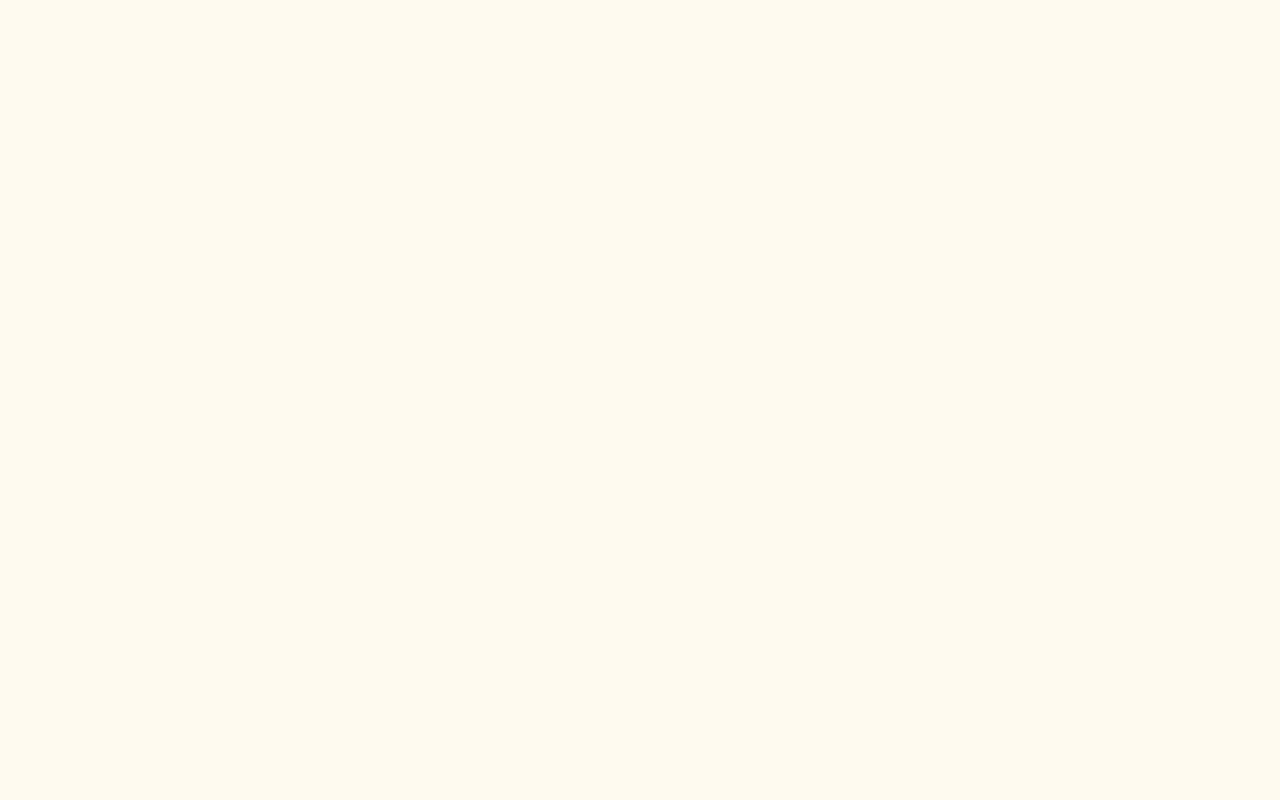
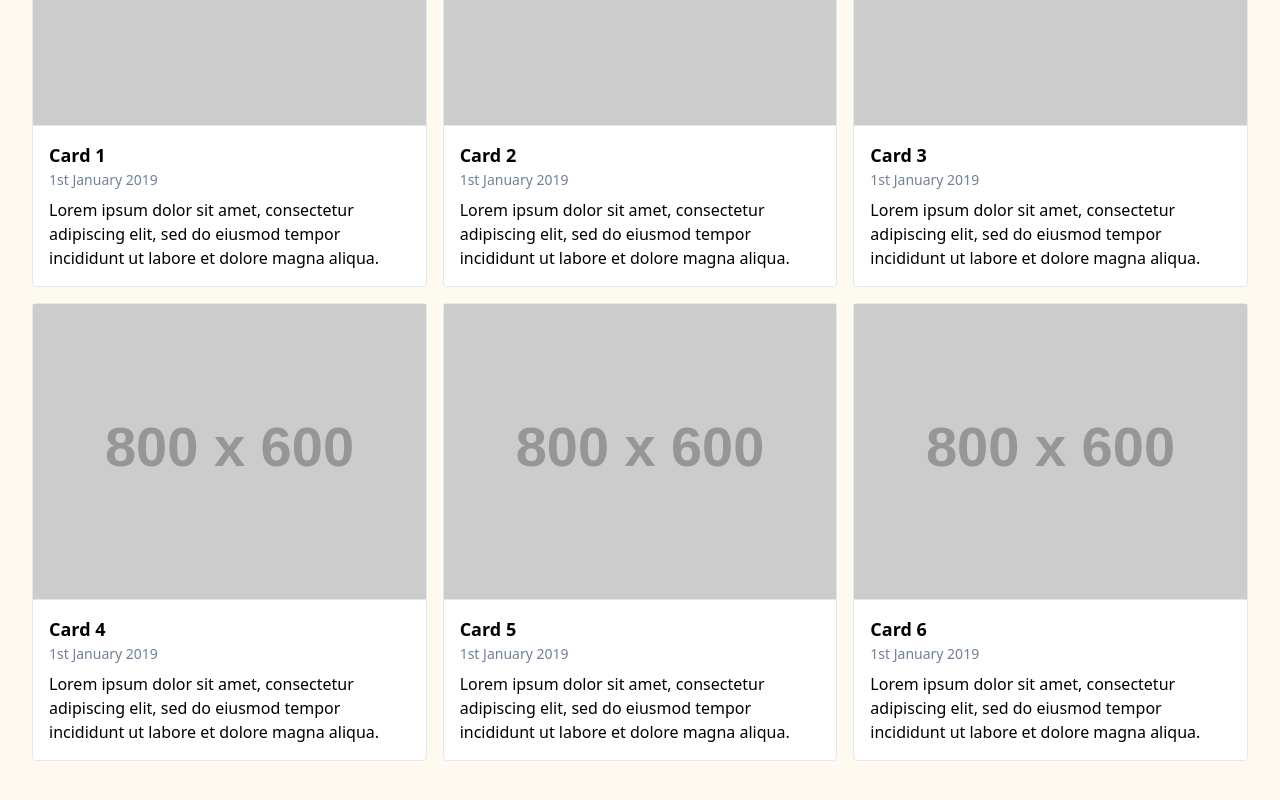
Before and after one commit to WinsonLoo/Animag, a Next.js app: page / in a window 1280 px wide. Shown: the part 274-1074 px from the top of the page. Before the commit the page ends 800 px from the top, so only its background shows below. Built offline with nearby package versions, Linux system fonts and the light colour scheme.

Commit message:
completed ui design, need to add content from api to ui and can start doing pagination ady

```diff
--- a/components/navbar.js
+++ b/components/navbar.js
@@ -3,7 +3,7 @@ import Link from 'next/link'
 
 export const siteTitle = 'Animag'
 
-export default function Navbar({home,contact}) {
+export default function Navbar({home,contact,about}) {
     return (
         <div>
             <Head>
@@ -37,7 +37,7 @@ export default function Navbar({home,contact}) {
 
                         </span>
                         <span className="font-semibold text-xl tracking-tight pr-10">
-                        <Link href ="/">
+                        <Link href ="/page/about">
                         <a>About</a>
                         </Link>
 
@@ -50,7 +50,7 @@ export default function Navbar({home,contact}) {
                     </>
                     ):(
                     <>
-                        <Link href="./index">
+                        <Link href="/">
                             <a className = "fill-current h-10 w-10 mr-10"><img src = "/am.jpg" alt ="Image not Found"/></a>
                         </Link>
 
@@ -73,7 +73,7 @@ export default function Navbar({home,contact}) {
 
                         </span>
                         <span className="font-semibold text-xl tracking-tight pr-10">
-                        <Link href ="/">
+                        <Link href = {about?"/page/about":"/page/about"}>
                         <a>About</a>
                         </Link>
 
--- a/pages/contents.js
+++ b/pages/contents.js
@@ -1,7 +1,127 @@
 import Tester from '../lib/post.js'
 
-export default function Anime (){
-    return(
-        <h2>Hello</h2>
+export default function Anime() {
+    return (<div>
+        {/*card implementation starts here */}
+        <div class="container mx-auto p-8">
+            <div class="flex flex-row flex-wrap -mx-2">
+                <div class="w-full sm:w-1/2 md:w-1/3 mb-4 px-2">
+                    <div class="relative bg-white rounded border">
+                        <picture class="block bg-gray-200 border-b">
+                            <img class="block" src="https://via.placeholder.com/800x600/EDF2F7/E2E8F0/&amp;text=Card" alt="Card 1" />
+                        </picture>
+                        <div class="p-4">
+                            <h3 class="text-lg font-bold">
+                                <a class="stretched-link" href="#" title="Card 1">
+                                    Card 1
+            </a>
+                            </h3>
+                            <time class="block mb-2 text-sm text-gray-600" datetime="2019-01-01">1st January 2019</time>
+                            <p>
+                                Lorem ipsum dolor sit amet, consectetur adipiscing elit, sed do eiusmod tempor incididunt ut labore et dolore magna aliqua.
+          </p>
+                        </div>
+                    </div>
+                </div>
+
+                <div class="w-full sm:w-1/2 md:w-1/3 mb-4 px-2">
+                    <div class="relative bg-white rounded border">
+                        <picture class="block bg-gray-200 border-b">
+                            <img class="block" src="https://via.placeholder.com/800x600/EDF2F7/E2E8F0/&amp;text=Card" alt="Card 2" />
+                        </picture>
+                        <div class="p-4">
+                            <h3 class="text-lg font-bold">
+                                <a class="stretched-link" href="#" title="Card 2">
+                                    Card 2
+            </a>
+                            </h3>
+                            <time class="block mb-2 text-sm text-gray-600" datetime="2019-01-01">1st January 2019</time>
+                            <p>
+                                Lorem ipsum dolor sit amet, consectetur adipiscing elit, sed do eiusmod tempor incididunt ut labore et dolore magna aliqua.
+          </p>
+                        </div>
+                    </div>
+                </div>
+
+                <div class="w-full sm:w-1/2 md:w-1/3 mb-4 px-2">
+                    <div class="relative bg-white rounded border">
+                        <picture class="block bg-gray-200 border-b">
+                            <img class="block" src="https://via.placeholder.com/800x600/EDF2F7/E2E8F0/&amp;text=Card" alt="Card 3" />
+                        </picture>
+                        <div class="p-4">
+                            <h3 class="text-lg font-bold">
+                                <a class="stretched-link" href="#" title="Card 3">
+                                    Card 3
+            </a>
+                            </h3>
+                            <time class="block mb-2 text-sm text-gray-600" datetime="2019-01-01">1st January 2019</time>
+                            <p>
+                                Lorem ipsum dolor sit amet, consectetur adipiscing elit, sed do eiusmod tempor incididunt ut labore et dolore magna aliqua.
+          </p>
+                        </div>
+                    </div>
+                </div>
+
+                <div class="w-full sm:w-1/2 md:w-1/3 mb-4 px-2">
+                    <div class="relative bg-white rounded border">
+                        <picture class="block bg-gray-200 border-b">
+                            <img class="block" src="https://via.placeholder.com/800x600/EDF2F7/E2E8F0/&amp;text=Card" alt="Card 4" />
+                        </picture>
+                        <div class="p-4">
+                            <h3 class="text-lg font-bold">
+                                <a class="stretched-link" href="#" title="Card 4">
+                                    Card 4
+            </a>
+                            </h3>
+                            <time class="block mb-2 text-sm text-gray-600" datetime="2019-01-01">1st January 2019</time>
+                            <p>
+                                Lorem ipsum dolor sit amet, consectetur adipiscing elit, sed do eiusmod tempor incididunt ut labore et dolore magna aliqua.
+          </p>
+                        </div>
+                    </div>
+                </div>
+
+                <div class="w-full sm:w-1/2 md:w-1/3 mb-4 px-2">
+                    <div class="relative bg-white rounded border">
+                        <picture class="block bg-gray-200 border-b">
+                            <img class="block" src="https://via.placeholder.com/800x600/EDF2F7/E2E8F0/&amp;text=Card" alt="Card 5" />
+                        </picture>
+                        <div class="p-4">
+                            <h3 class="text-lg font-bold">
+                                <a class="stretched-link" href="#" title="Card 5">
+                                    Card 5
+            </a>
+                            </h3>
+                            <time class="block mb-2 text-sm text-gray-600" datetime="2019-01-01">1st January 2019</time>
+                            <p>
+                                Lorem ipsum dolor sit amet, consectetur adipiscing elit, sed do eiusmod tempor incididunt ut labore et dolore magna aliqua.
+          </p>
+                        </div>
+                    </div>
+                </div>
+
+                <div class="w-full sm:w-1/2 md:w-1/3 mb-4 px-2">
+                    <div class="relative bg-white rounded border">
+                        <picture class="block bg-gray-200 border-b">
+                            <img class="block" src="https://via.placeholder.com/800x600/EDF2F7/E2E8F0/&amp;text=Card" alt="Card 6" />
+                        </picture>
+                        <div class="p-4">
+                            <h3 class="text-lg font-bold">
+                                <a class="stretched-link" href="#" title="Card 6">
+                                    Card 6
+            </a>
+                            </h3>
+                            <time class="block mb-2 text-sm text-gray-600" datetime="2019-01-01">1st January 2019</time>
+                            <p>
+                                Lorem ipsum dolor sit amet, consectetur adipiscing elit, sed do eiusmod tempor incididunt ut labore et dolore magna aliqua.
+          </p>
+                        </div>
+                    </div>
+                </div>
+            </div>
+        </div>
+
+        {/*card implementation ends here */}
+    </div>
     );
 }
--- a/pages/index.js
+++ b/pages/index.js
@@ -1,23 +1,23 @@
 import Head from 'next/head'
 import Link from 'next/link'
 import { ApolloProvider } from '@apollo/client';
-import Tester,{client} from '../lib/post.js'
-import Navbar,{siteTitle} from '../components/navbar.js'
+import Tester, { client } from '../lib/post.js'
+import Navbar, { siteTitle } from '../components/navbar.js'
 import Anime from './contents.js'
 
 export default function Home() {
   return (
     <div>
-      <Navbar home/>
+      <Navbar home />
       <Head>
-          <link rel="icon" href="/animag.jpg" />
-          <title>{siteTitle}</title>
+        <link rel="icon" href="/animag.jpg" />
+        <title>{siteTitle}</title>
       </Head>
-      <div className = "container mx-auto">
+      <div className="container mx-auto">
+        </div>
         <ApolloProvider client={client}>
-            <Anime/>
+          <Anime />
         </ApolloProvider>
-      </div>
     </div>
   );
 }
--- a/pages/page/about.js
+++ b/pages/page/about.js
@@ -0,0 +1,37 @@
+import Navbar, { siteTitle } from '../../components/navbar'
+import Head from 'next/head'
+
+export default function ContactInfo() {
+    return (
+        <div>
+            <Head>
+                <title>{siteTitle}/about</title>
+            </Head>
+            <Navbar about/>
+            <div>
+                <div className="item-center rounded overflow-hidden shadow-lg pl-10 my-2 w-50 h-50">
+                        <div className="px-6 py-4">
+                            <div className="font-bold text-5xl mb-2">About</div>
+                            <div className="text-grey-darker text-2xl">
+                                <p>
+                                    This page is created as a test project for lavaX but I will keep developt it in the future.
+                                </p>
+                                <br/>
+                                <p>Built with:</p>
+                                <ul className = "pl-5 text-xl italic">
+                                    <li>- Next.js</li>
+                                    <li>- tailwind css</li>
+                                    <li>- graphQl</li>
+                                    <li>- Anilist api</li>
+                                    <li>- Apollo client</li>
+                                </ul>
+                            </div>
+                        </div>
+                        <div className="px-6 py-4">
+                            <span className="inline-block rounded-full px-3 py-10"></span>
+                        </div>
+                </div>
+            </div>
+        </div>
+    );
+}
--- a/pages/page/contactInfo.js
+++ b/pages/page/contactInfo.js
@@ -1,15 +1,26 @@
-import Navbar,{siteTitle} from '../../components/navbar'
+import Navbar, { siteTitle } from '../../components/navbar'
 import Head from 'next/head'
 
-export default function ContactInfo (){
-    return(
+export default function ContactInfo() {
+    return (
         <div>
             <Head>
-                <title>{siteTitle}</title>
+                <title>{siteTitle}/contact</title>
             </Head>
-            <Navbar contact/>
-            <div className="shadow-2xl bg-orange-100">
-                <h2>Contact Info:weixiong8489@gmail.com</h2>
+            <Navbar contact />
+            <div>
+                <div className="item-center rounded overflow-hidden shadow-lg pl-10 my-2 w-50 h-50">
+                        <div className="px-6 py-4">
+                            <div className="font-bold text-5xl mb-2">Contact</div>
+                            <p className="text-grey-darker text-2xl">
+                                I dont even know why do you need my contact but here u go: <br/>
+                                <span className ="italic">weixiong8489@gmail.com</span>
+                            </p>
+                        </div>
+                        <div className="px-6 py-4">
+                            <span className="inline-block rounded-full px-3 py-10"></span>
+                        </div>
+                </div>
             </div>
         </div>
     );
```
Also changed, not shown: pages/page/[id].js (deleted).
